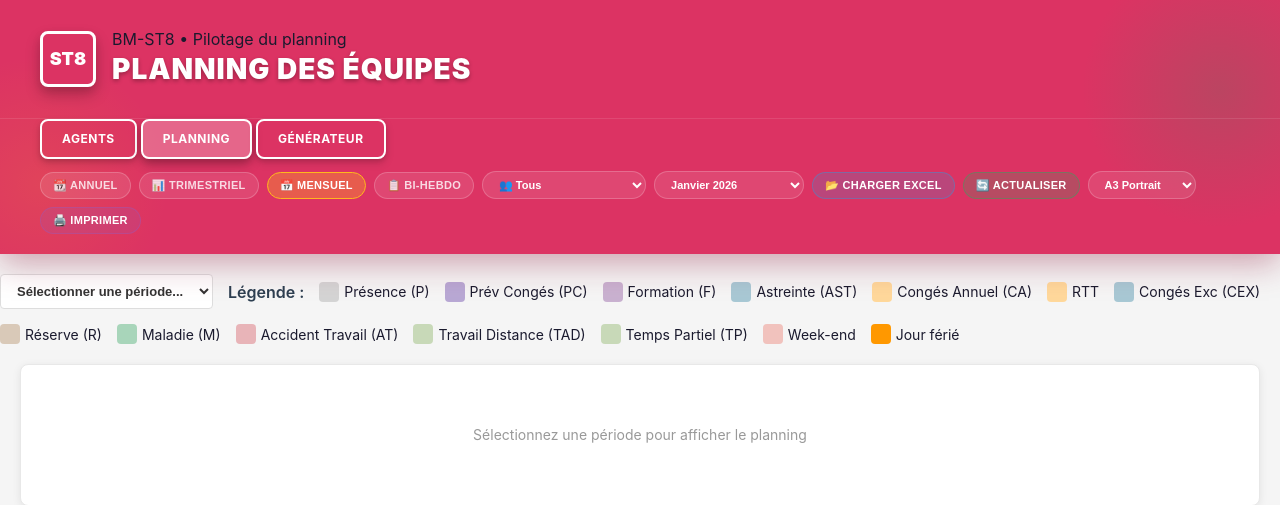
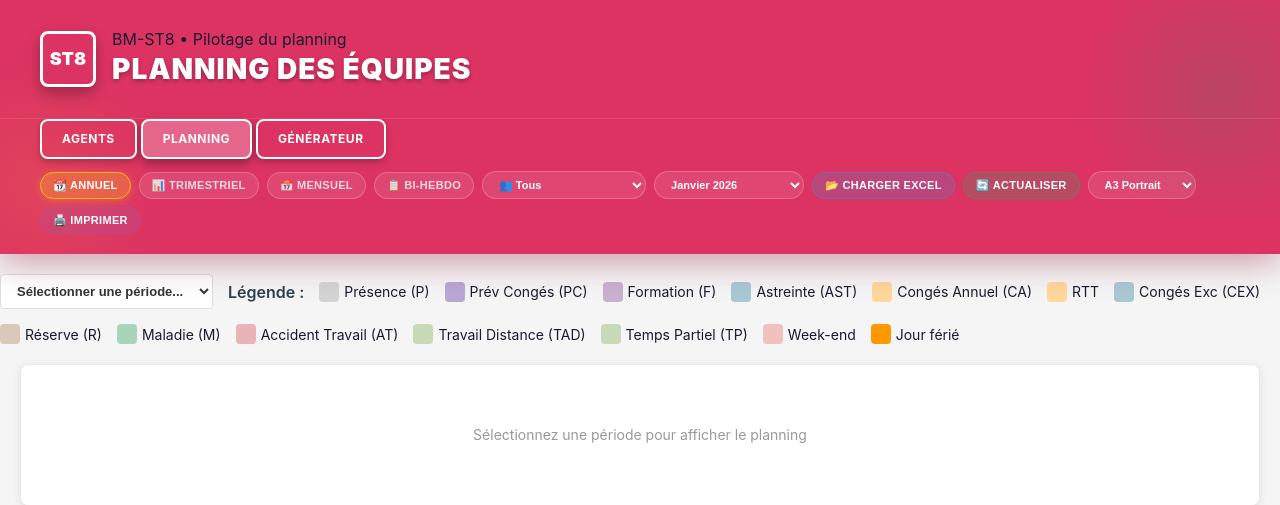
Before and after one commit to lamiedepain/st88, a Flask app: page /planning in a window 1280 px wide. Shown: the top 505 px of the page. Run offline with Flask 3, Linux system fonts and the light colour scheme.

Commit message:
Fix view tab styling and active state highlighting

```diff
--- a/templates/planning.html
+++ b/templates/planning.html
@@ -318,16 +318,14 @@
 
         .view-tab {
             padding: 8px 16px;
-            border: none;
-            background: transparent;
-            color: #888;
-            border-radius: 6px;
+            border: 1px solid rgba(255,255,255,0.2);
+            background: rgba(255,255,255,0.1);
+            color: rgba(255,255,255,0.8);
+            border-radius: 20px;
             cursor: pointer;
             font-weight: 600;
             font-size: 12px;
             transition: all 0.2s ease;
-            text-transform: uppercase;
-            letter-spacing: 0.3px;
         }
 
         .view-tab:hover {
@@ -336,9 +334,10 @@
         }
 
         .view-tab.active {
-            background: #4a90e2;
-            color: white;
-            box-shadow: 0 2px 8px rgba(74, 144, 226, 0.3);
+            background: rgba(255, 184, 28, 0.3);
+            border: 1px solid #FFB81C;
+            color: #fff;
+            box-shadow: 0 2px 8px rgba(255, 184, 28, 0.3);
             font-weight: 700;
         }
 
@@ -1021,17 +1020,17 @@
                 </div>
 
                 <div style="display: flex; gap: 8px; align-items: center; flex-wrap: wrap;">
-                    <button class="view-tab" onclick="changeView('annuel')"
-                        style="padding: 6px 12px; background: rgba(255,255,255,0.1); border: 1px solid rgba(255,255,255,0.2); border-radius: 20px; color: rgba(255,255,255,0.8); font-size: 11px; cursor: pointer; transition: all 0.2s;">📆
+                    <button class="view-tab active" onclick="changeView('annuel')"
+                        style="padding: 6px 12px; border-radius: 20px; font-size: 11px; cursor: pointer; transition: all 0.2s;">📆
                         Annuel</button>
                     <button class="view-tab" onclick="changeView('trimestriel')"
-                        style="padding: 6px 12px; background: rgba(255,255,255,0.1); border: 1px solid rgba(255,255,255,0.2); border-radius: 20px; color: rgba(255,255,255,0.8); font-size: 11px; cursor: pointer; transition: all 0.2s;">📊
+                        style="padding: 6px 12px; border-radius: 20px; font-size: 11px; cursor: pointer; transition: all 0.2s;">📊
                         Trimestriel</button>
                     <button class="view-tab" onclick="changeView('mensuel')"
-                        style="padding: 6px 12px; background: rgba(255,184,28,0.3); border: 1px solid #FFB81C; border-radius: 20px; color: #fff; font-size: 11px; cursor: pointer; transition: all 0.2s;">📅
+                        style="padding: 6px 12px; border-radius: 20px; font-size: 11px; cursor: pointer; transition: all 0.2s;">📅
                         Mensuel</button>
                     <button class="view-tab" onclick="changeView('bihebdo')"
-                        style="padding: 6px 12px; background: rgba(255,255,255,0.1); border: 1px solid rgba(255,255,255,0.2); border-radius: 20px; color: rgba(255,255,255,0.8); font-size: 11px; cursor: pointer; transition: all 0.2s;">📋
+                        style="padding: 6px 12px; border-radius: 20px; font-size: 11px; cursor: pointer; transition: all 0.2s;">📋
                         Bi-hebdo</button>
 
                     <select id="groupFilterNav" onchange="filterByGroupNav()"
@@ -1132,7 +1131,8 @@
         </div>
 
         <div style="display: flex; gap: 15px; margin-top: 15px; flex-wrap: wrap; align-items: center;">
-            <select id="periodSelector" style="padding: 8px 12px; border-radius: 4px; border: 1px solid #ddd; background: white;">
+            <select id="periodSelector"
+                style="padding: 8px 12px; border-radius: 4px; border: 1px solid #ddd; background: white;">
                 <option value="">Sélectionner une période...</option>
             </select>
             <div style="font-weight: 600; color: #2c3e50;">Légende :</div>
```
